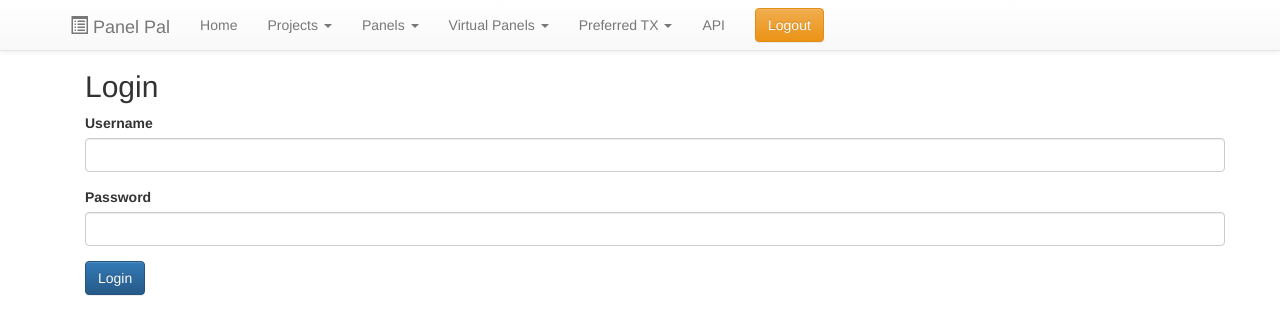
After one commit to sch-sdgs/PanelPal, a Flask app: page /login in a window 1280 px wide. The commit adds this page. Shown: the top 335 px of the page. Run offline with Flask 2, Linux system fonts and the light colour scheme; some libraries are stand-ins or nearby versions.

Commit message:
Merge branch 'develop' of https://github.com/sch-sdgs/PanelPal into develop_nichola
# Conflicts:
#	app/run.py

User Authentication added to query login details against AD and Db Users Table

```diff
--- a/app/forms.py
+++ b/app/forms.py
@@ -36,3 +36,8 @@ class CreatePanel(Form):
     listgenes = HiddenField("Selected Genes")
     genes = TextField("Genes")
     submit = SubmitField("Create Panel")
+
+class Login(Form):
+    username  = TextField("Username")
+    password = PasswordField("Password")
+    submit = SubmitField("Login")
--- a/app/run.py
+++ b/app/run.py
@@ -2,4 +2,4 @@
 from app import app
 from flask_bootstrap import Bootstrap
 Bootstrap(app)
-app.run(debug=True,host= '10.182.131.21',port=5003)
+app.run(debug=True,host= '10.182.131.21',port=5006)
--- a/app/templates/layout.html
+++ b/app/templates/layout.html
@@ -98,6 +98,7 @@
 
 <body>
 
+
 <nav class="navbar navbar-default navbar-fixed-top">
     <div class="container">
         <div class="navbar-header">
@@ -159,7 +160,13 @@
                         <li role="separator" class="divider"></li>
                     </ul>
                 </li>
+
+
                 <li><a href="http://10.182.131.21:5001/api/spec.html">API</a></li>
+
+                <form class="navbar-form navbar-left" role="search">
+                    <a href="{{ url_for('logout')}}" class="btn btn-warning" role="button">Logout</a>
+                </form>
             </ul>
         </div><!--/.nav-collapse -->
     </div>
--- /dev/null
+++ b/app/templates/login.html
@@ -0,0 +1,25 @@
+{% extends "layout.html" %}
+
+{% block content %}
+  <h2>Login</h2>
+
+
+{% if message %}
+<div class="alert alert-danger"><strong>{{ modifier }}</strong> {{ message }}</div>
+{% endif %}
+
+<form action="{{ url_for('login') }}" method="POST" class="form">
+    <div class="form-group">
+        {{ form.username.label }}
+        {{ form.username(class_="form-control") }}
+    </div>
+    <div class="form-group">
+        {{ form.password.label }}
+        {{ form.password(class_="form-control") }}
+    </div>
+     <div class="form-group">
+        {{ form.submit(class_="btn btn-primary") }}
+    </div>
+</form>
+
+{% endblock %}
--- a/app/views.py
+++ b/app/views.py
@@ -1,13 +1,49 @@
-from flask import render_template, request, flash, url_for, Markup, jsonify, redirect
+from flask import render_template, request, flash, url_for, Markup, jsonify, redirect, Response
 from sqlalchemy.orm import scoped_session
-
-from app import app, s, models
+from app import app, s, models, activedirectory
 from app.queries import *
 from flask_table import Table, Col, LinkCol
 from forms import ProjectForm, RemoveGene, AddGene, CreatePanel, Login
-
+from flask.ext.login import LoginManager, UserMixin, \
+                                login_required, login_user, logout_user
 app.secret_key = 'development key'
 
+login_manager = LoginManager()
+login_manager.init_app(app)
+login_manager.login_view = "login"
+
+class User(UserMixin):
+
+    def __init__(self,id,password=None):
+        self.id = id
+        self.password = password
+
+    def is_authenticated(self, s, id,password):
+        validuser = get_user_by_username(s, id)
+        if len(list(validuser)) == 0:
+            return False
+        else:
+            check = activedirectory.UserAuthentication().authenticate(id, password)
+            print "CHECK"
+            print check
+            if check != "False":
+                return True
+            else:
+                return False
+    # def is_active(self):
+    #     pass
+    # def is_anonymous(self):
+    #     pass
+    # def get_id(self,username):
+    #     validuser = get_user_by_username(s, username)
+    #     if validuser:
+    #         return username
+    #     else:
+    #         return None
+
+@login_manager.user_loader
+def load_user(user_id):
+    return User(user_id)
 
 class NumberCol(Col):
     def __init__(self, name, valmin=False, attr=None, attr_list=None, **kwargs):
@@ -148,6 +184,10 @@ def isgene(s, gene):
         return True
 
 
+
+
+
+
 def check_panel_status(s, id):
     """
     checks the status of a panel - i.e. whether it is live or not live (it has uncommited changes)
@@ -193,7 +233,9 @@ def autocomplete():
 ########################
 
 @app.route('/panels', methods=['GET', 'POST'])
+@login_required
 def view_panels(id=None):
+
     """
     method to view panels, if project ID given then only return panels from that project
     matt
@@ -222,6 +264,7 @@ def view_panels(id=None):
 
 
 @app.route('/panels/create', methods=['GET', 'POST'])
+@login_required
 def create_panel():
     form = CreatePanel()
     if request.method == 'POST':
@@ -257,6 +300,7 @@ def create_panel():
 
 
 @app.route('/panels/live', methods=['GET', 'POST'])
+@login_required
 def make_live():
     """
     given a panel id this method makes a panel live
@@ -272,6 +316,7 @@ def make_live():
 
 
 @app.route('/panels/edit')
+@login_required
 def edit_panel_page(panel_id=None):
     id = request.args.get('id')
     if id is None:
@@ -316,6 +361,7 @@ def edit_panel_page(panel_id=None):
 
 
 @app.route('/panels/edit', methods=['POST', 'GET'])
+@login_required
 def edit_panel():
     if request.method == 'POST':
         panel_id = request.form["panel_id"]
@@ -382,6 +428,7 @@ def edit_panel():
 
 
 @app.route('/panels/delete/gene', methods=['POST'])
+@login_required
 def remove_gene():
     s = scoped_session(db.session)
     form = RemoveGene()
@@ -399,12 +446,14 @@ def remove_gene():
 
 
 @app.route('/panels/delete/gene', methods=['POST'])
+@login_required
 def delete_region():
     pass
     return edit_panel_page(id)
 
 
 @app.route('/panels/delete/add', methods=['POST'])
+@login_required
 def add_gene():
     """
     adds a gene to a panel
@@ -424,6 +473,7 @@ def add_gene():
 ########################
 
 @app.route('/projects')
+@login_required
 def view_projects():
     projects = models.Projects.query.all()
     result = []
@@ -437,6 +487,7 @@ def view_projects():
 
 
 @app.route('/projects/add', methods=['GET', 'POST'])
+@login_required
 def add_projects():
     form = ProjectForm()
     if request.method == 'POST':
@@ -454,6 +505,7 @@ def add_projects():
 
 
 @app.route('/projects/delete', methods=['GET', 'POST'])
+@login_required
 def delete_project():
     u = db.session.query(models.Projects).filter_by(id=request.args.get('id')).first()
     db.session.delete(u)
@@ -466,6 +518,7 @@ def delete_project():
 ################
 
 @app.route('/virtualpanels')
+@login_required
 def view_virtual_panels():
     result = get_virtual_panels_simple(s)
     all_results = []
@@ -478,3 +531,41 @@ def view_virtual_panels():
 
     table = ItemTableVirtualPanel(all_results, classes=['table', 'table-striped'])
     return render_template("virtualpanels.html", virtualpanels=table)
+
+#################
+# USER LOGIN
+#################
+
+@app.route('/login',  methods=['GET', 'POST'])
+def login():
+    form = Login()
+    if request.method == 'GET':
+        return render_template("login.html", form=form)
+    elif request.method == 'POST':
+        user = User(form.data["username"], password=form.data["password"])
+        result = user.is_authenticated(s, id=form.data["username"], password=form.data["password"])
+        print "RESULT"
+        print result
+        if result:
+            login_user(user)
+            return redirect(url_for('view_projects'))
+        else:
+            return render_template("login.html",form=form, modifier = "Oh Snap!", message="Wrong username or password")
+
+@app.route("/logout")
+@login_required
+def logout():
+    logout_user()
+    form = Login()
+    #return Response('<p>Logged out</p>')
+    return render_template("login.html", form=form, message = "You have logged out of PanelPal")
+
+
+    ##if count in get_valid_user != 1:
+        # Print "Not permitted to use PanelPal"
+    #elif count in get_valid_user = 1:
+        #Call C# Webservice (UserAuthentication)
+            #if UserAuthentication returns: "Invalid Login" || "Invalid Permission":
+                 # "Not permitted to use PanelPal"
+            #elif:
+                # Grant access and open PanelPal Homepage
```
Also changed, not shown: app/activedirectory.py (added, +73 -0 lines), app/queries.py (+9 -0 lines).
